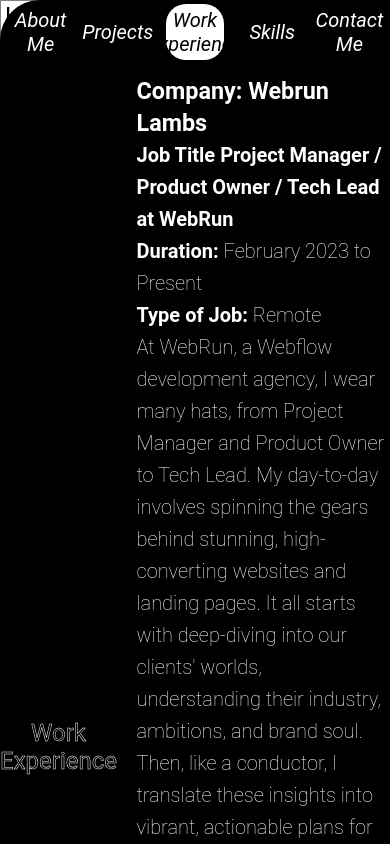
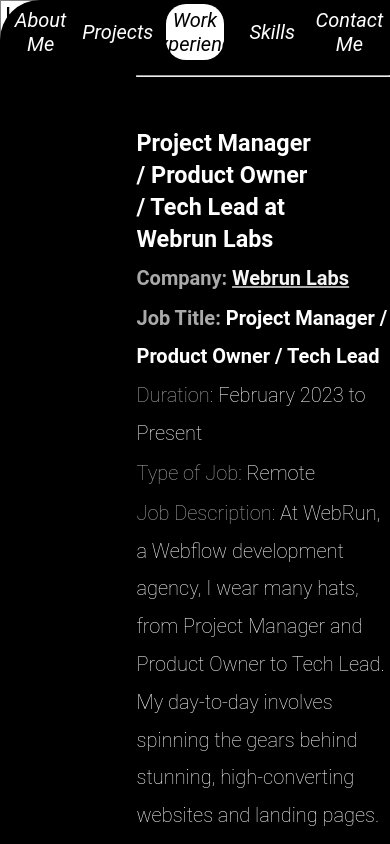
Before and after one commit to denisjosemendozavidal/portfolio-react, a React (Vite) app: page / in a window 390 px wide. Both pictures are taken after a click on the link "Work Experience". Shown: the part 850-1694 px from the top of the page. Built offline with nearby package versions, Linux system fonts and the light colour scheme; a web font is replaced by a local one.

Commit message:
Above the fold done - work experience done -  Need to redo video - Still needing to work on overall responsiveness for the site

```diff
--- a/src/App.css
+++ b/src/App.css
@@ -347,11 +347,19 @@
   font-weight: lighter;
 }
 
-.work-experience-section-title-wrapper {
+.work-experience-section-jobs-list-wrapper {
   display: flex;
   flex-direction: column;
   justify-content: center;
   align-content: center;
+  gap: 50px;
+}
+
+.work-experience-section-title-wrapper {
+  display: flex;
+  justify-content: center;
+  align-content: center;
+  align-items: center;
 }
 
 .work-experience-section-title-wrapper h3 {
@@ -364,14 +372,55 @@
   width: 100%;
 }
 
-.work-experience-section-webrun {
+.work-experience-section-specific-job-wrapper {
   color: white;
   line-height: 2rem;
   font-weight: lighter;
   font-size: 20px;
+  display: flex;
+  flex-direction: column;
+  height: fit-content;
+  gap: 5px;
 }
 
-.work-experience-section-webrun-bold-letters {
-  font-weight: bold;
+.work-experience-section-specific-job-accordion-title-and-symbol-wrapper {
+  display: flex;
+  justify-content: space-between;
 }
+
+.work-experience-section-specific-job-accordion-title-active {
+  width: 70%;
+}
+
+.work-experience-section-specific-job-accordion-title-inactive {
+  width: 70%;
+  color: transparent;
+  -webkit-text-stroke-width: 0.5px;
+  -webkit-text-stroke-color: white;
+  cursor: pointer;
+}
+
+.work-experience-section-specific-job-accordion-symbol {
+  cursor: pointer;
+}
+
+.work-experience-section-specific-job-accordion-content {
+  display: flex;
+  flex-direction: column;
+  gap: 2px;
+  line-height: 1cm;
+}
+
+.work-experience-section-specific-job-accordion-content-company-name {
+  color: #f5f5f5;
+}
+
+.work-experience-section-specific-job-accordion-content-bold-letters {
+  color: darkgray;
+}
+
+.work-experience-section-specific-job-accordion-content-company-name-url {
+  text-decoration: underline darkgray;
+}
+
 /*Styling for Work Experience ends here*/
--- a/src/App.jsx
+++ b/src/App.jsx
@@ -170,40 +170,14 @@
 //Work experience component starts here
 
 const WorkExperience = () => {
-  return (
-    <div className="work-experience-section-wrapper">
-      <div className="work-experience-section-title-wrapper">
-        <h3>Work Experience</h3>
-      </div>
-      <div className="work-experience-section-jobs-list">
-        <a className="work-experience-section-webrun" href="">
-          {" "}
-          <div className="work-experience-section-webrun-title">
-            <h3>Company: Webrun Lambs</h3>
-          </div>
-          <div className="work-experience-section-webrun-title-wrapper">
-            <h4>
-              <span className="work-experience-section-webrun-bold-letters">
-                Job Title
-              </span>{" "}
-              Project Manager / Product Owner / Tech Lead at WebRun
-            </h4>
-          </div>
-          <div className="work-experience-section-webrun-job-description-wrapper">
-            <div className="work-experience-section-webrun-job-description-lenght">
-              <span className="work-experience-section-webrun-bold-letters">
-                Duration:
-              </span>{" "}
-              February 2023 to Present
-            </div>
-            <div className="work-experience-section-webrun-job-description-job-type">
-              <span className="work-experience-section-webrun-bold-letters">
-                Type of Job:
-              </span>{" "}
-              Remote
-            </div>
-            <div className="work-experience-section-webrun-job-description">
-              At WebRun, a Webflow development agency, I wear many hats, from
+  const jobsData = [
+    {
+      company: "Webrun Labs",
+      url: "https://www.webrun.com/",
+      jobTitle: "Project Manager / Product Owner / Tech Lead",
+      duration: "February 2023 to Present",
+      typeOfJob: "Remote",
+      jobDescription: `At WebRun, a Webflow development agency, I wear many hats, from
       Project Manager and Product Owner to Tech Lead. My day-to-day
       involves spinning the gears behind stunning, high-converting
       websites and landing pages. It all starts with deep-diving into
@@ -217,11 +191,125 @@
       toolkit brimming with custom JavaScript, Airtable, Customer.io,
       and Make.com, I craft digital experiences that captivate and
       convert, turning our clients’ dreams into impressive digital
-              landmarks.
+      landmarks.`,
+    },
+    {
+      company: "Loadsmart",
+      url: "https://loadsmart.com/",
+      jobTitle: "Carrier Sales Manager",
+      duration: "August 2019 to August 2022",
+      typeOfJob: "Remote",
+      jobDescription: `In my role as Carrier Sales Manager at Loadsmart,
+      I led eight representatives globally, focusing on training, coaching,
+      and achieving key objectives. My role involved collaborating with
+      multiple departments, significantly increasing load deliveries,
+      carrier usage, and gross margin. I established the Carrier Support
+      division, enhancing cost metrics. As a Carrier Sales Rep previously,
+      I built strong relationships with trucking companies, achieving a
+      milestone of delivering over 100 loads in a month as the first
+      offshore representative.`,
+    },
+    {
+      company: "Go To Truckers INC",
+      url: "https://gototruckers.com/",
+      jobTitle:
+        "Inside Sales Representative / Account Manager / Carrier sales (Remote)",
+      duration: "March 2019 to May 2019",
+      typeOfJob: "Remote",
+      jobDescription: `As an Inside Sales Representative/Account Manager/Carrier Sales
+      at Go To Truckers INC, I bridged the gap between shippers and carriers across
+      the continental USA. My role involved securing business, procuring capacity within
+      our network, and ensuring high service standards. Responsibilities included scheduling
+      pickups and deliveries, aligning with carriers' and facilities' operational timings,
+      and overseeing timely pickups and deliveries. Additionally, I managed unexpected
+      situations during loading and unloading. Post-delivery, my duties encompassed paperwork
+      management, including service agreements and proof of delivery, ensuring clear
+      communication of service costs and payment timelines between customers and carriers.`,
+    },
+  ];
+
+  const [clickedToOpen, setClickedToOpen] = useState("Webrun Labs");
+
+  const handleOpenAccordinClick = (company) => {
+    setClickedToOpen(company);
+  };
+
+  return (
+    <div className="work-experience-section-wrapper">
+      <div className="work-experience-section-title-wrapper">
+        <h3>Work Experience</h3>
+      </div>
+      <div className="work-experience-section-jobs-list-wrapper">
+        {jobsData.map((jobData) => (
+          <>
+            <hr />
+            <div className="work-experience-section-specific-job-wrapper">
+              <div
+                className="work-experience-section-specific-job-accordion-title-and-symbol-wrapper"
+                onClick={() => handleOpenAccordinClick(jobData.company)}
+              >
+                <h3
+                  className={
+                    clickedToOpen === jobData.company
+                      ? "work-experience-section-specific-job-accordion-title-active"
+                      : "work-experience-section-specific-job-accordion-title-inactive"
+                  }
+                >
+                  {jobData.jobTitle} at {jobData.company}
+                </h3>
+                <div className="work-experience-section-specific-job-accordion-symbol">
+                  {clickedToOpen != jobData.company && "+"}
                 </div>
               </div>
+              {clickedToOpen === jobData.company && (
+                <div className="work-experience-section-specific-job-accordion-content">
+                  <a
+                    className="work-experience-section-specific-job-accordion-content-company-name"
+                    href={jobData.url}
+                    target="_blank"
+                  >
+                    <h4>
+                      <span className="work-experience-section-specific-job-accordion-content-bold-letters">
+                        Company:
+                      </span>{" "}
+                      <span className="work-experience-section-specific-job-accordion-content-company-name-url">
+                        {jobData.company}
+                      </span>
+                    </h4>
                   </a>
-        <div className="work-experience-section-webrun"></div>
+                  <div className="work-experience-section-specific-job-accordion-content-job-title">
+                    <h4>
+                      <span className="work-experience-section-specific-job-accordion-content-bold-letters">
+                        Job Title:
+                      </span>{" "}
+                      {jobData.jobTitle}
+                    </h4>
+                  </div>
+
+                  <div className="work-experience-section-specific-job-accordion-content-job-lenght">
+                    <span className="work-experience-section-specific-job-accordion-content-bold-letters">
+                      Duration:
+                    </span>{" "}
+                    {jobData.duration}
+                  </div>
+
+                  <div className="work-experience-section-specific-job-accordion-content-job-type">
+                    <span className="work-experience-section-specific-job-accordion-content-bold-letters">
+                      Type of Job:
+                    </span>{" "}
+                    {jobData.typeOfJob}
+                  </div>
+                  <div className="work-experience-section-specific-job-accordion-content-job-description">
+                    <span className="work-experience-section-specific-job-accordion-content-bold-letters">
+                      Job Description:
+                    </span>{" "}
+                    {jobData.jobDescription}
+                  </div>
+                </div>
+              )}
+            </div>
+          </>
+        ))}
       </div>
     </div>
   );
```
Lines whose indentation alone changed are shown as unchanged.
